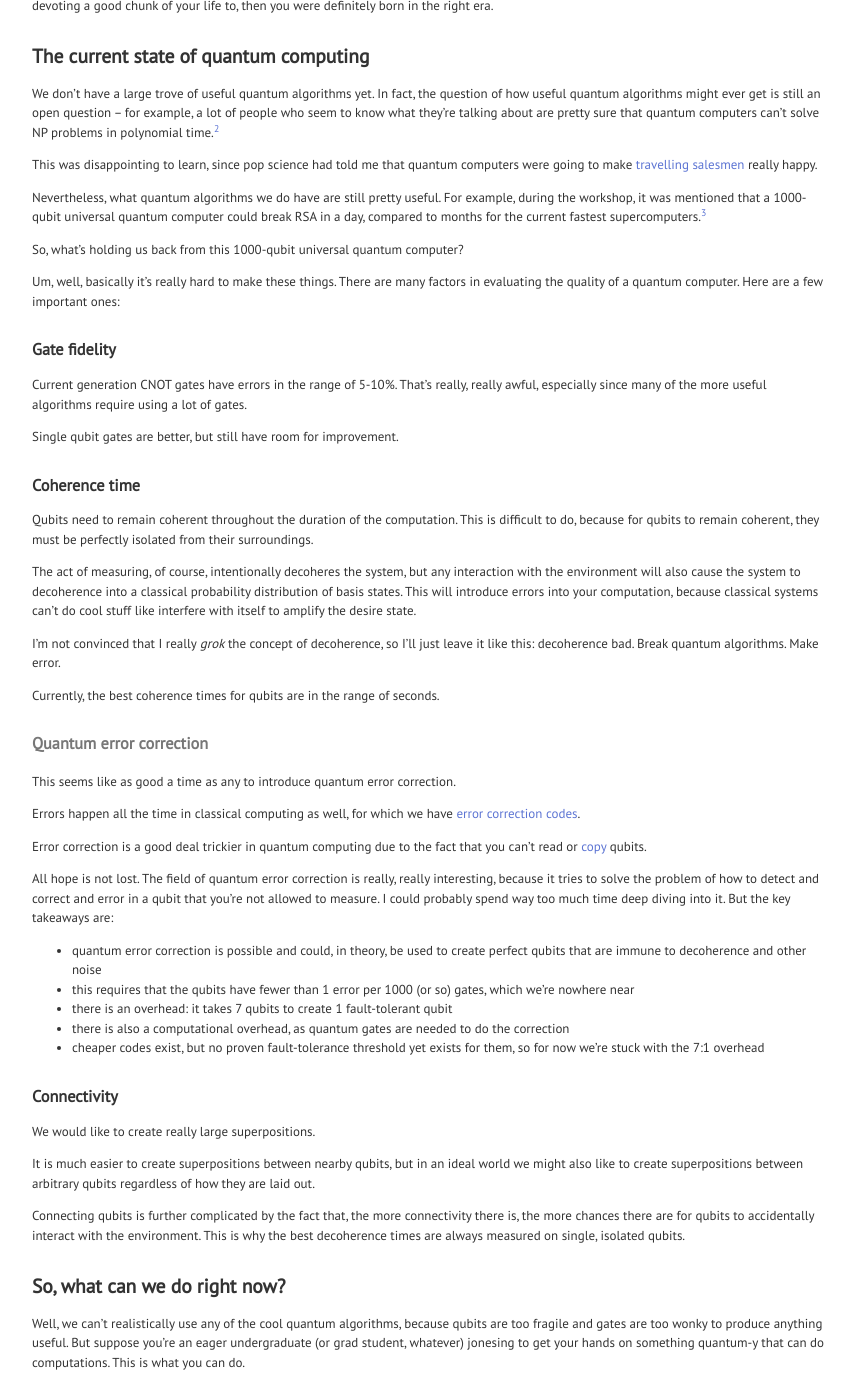
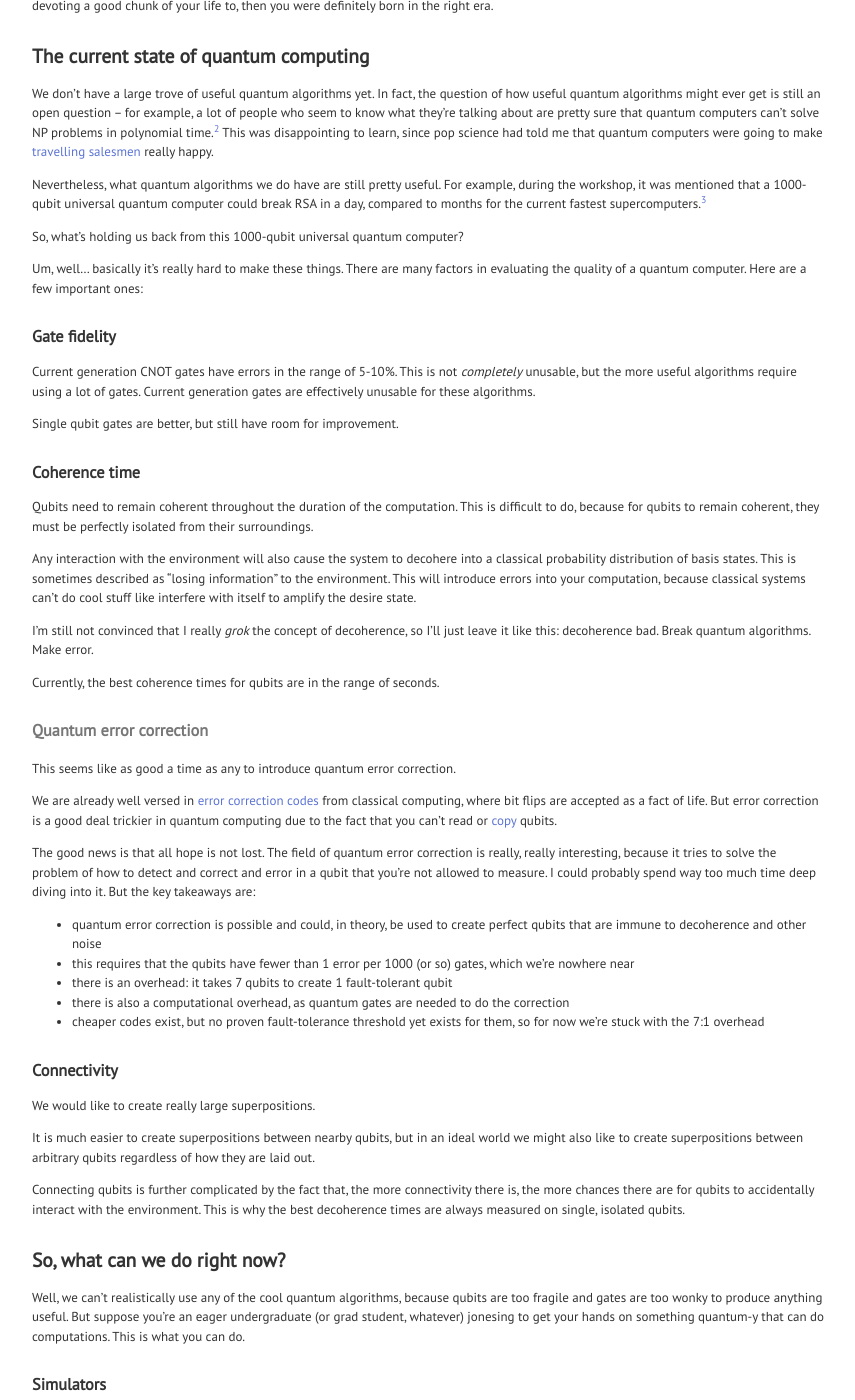
Before and after one commit to lsav/lise.me, a Jekyll site: the page built from _posts/2019-02-25-quantum-computing-workshop.md, in a window 1280 px wide and 1400 px high, scrolled down 4925 px. Shown: the whole window, without its empty margins (211-1066 px from the left). Built offline with Jekyll 4.4.1, drawn with Linux system fonts in a browser that asks for light colours; nearby versions of some CDN libraries; some of the changed text lies outside the part shown.

Commit message:
Grammar, phrasing edits for QC post

```diff
--- a/_posts/2019-02-25-quantum-computing-workshop.md
+++ b/_posts/2019-02-25-quantum-computing-workshop.md
@@ -201,19 +201,17 @@ Research into quantum algorithms is very active right now! If you think looking
 
 # The current state of quantum computing
 
-We don't have a large trove of useful quantum algorithms yet. In fact, the question of how useful quantum algorithms might ever get is still an open question -- for example, a lot of people who seem to know what they're talking about are pretty sure that quantum computers can't solve NP problems in polynomial time.[^2]
-
-This was disappointing to learn, since pop science had told me that quantum computers were going to make [travelling salesmen](https://en.wikipedia.org/wiki/Travelling_salesman_problem) really happy.
+We don't have a large trove of useful quantum algorithms yet. In fact, the question of how useful quantum algorithms might ever get is still an open question -- for example, a lot of people who seem to know what they're talking about are pretty sure that quantum computers can't solve NP problems in polynomial time.[^2] This was disappointing to learn, since pop science had told me that quantum computers were going to make [travelling salesmen](https://en.wikipedia.org/wiki/Travelling_salesman_problem) really happy.
 
 Nevertheless, what quantum algorithms we do have are still pretty useful. For example, during the workshop, it was mentioned that a 1000-qubit universal quantum computer could break RSA in a day, compared to months for the current fastest supercomputers.[^3]
 
 So, what's holding us back from this 1000-qubit universal quantum computer?
 
-Um, well, basically it's really hard to make these things. There are many factors in evaluating the quality of a quantum computer. Here are a few important ones:
+Um, well... basically it's really hard to make these things. There are many factors in evaluating the quality of a quantum computer. Here are a few important ones:
 
 ## Gate fidelity
 
-Current generation CNOT gates have errors in the range of 5-10%. That's really, really awful, especially since many of the more useful algorithms require using a lot of gates.
+Current generation CNOT gates have errors in the range of 5-10%. This is not _completely_ unusable, but the more useful algorithms require using a lot of gates. Current generation gates are effectively unusable for these algorithms.
 
 Single qubit gates are better, but still have room for improvement.
 
@@ -221,9 +219,9 @@ Single qubit gates are better, but still have room for improvement.
 
 Qubits need to remain coherent throughout the duration of the computation. This is difficult to do, because for qubits to remain coherent, they must be perfectly isolated from their surroundings.
 
-The act of measuring, of course, intentionally decoheres the system, but any interaction with the environment will also cause the system to decoherence into a classical probability distribution of basis states. This will introduce errors into your computation, because classical systems can't do cool stuff like interfere with itself to amplify the desire state.
+Any interaction with the environment will also cause the system to decohere into a classical probability distribution of basis states. This is sometimes described as "losing information" to the environment. This will introduce errors into your computation, because classical systems can't do cool stuff like interfere with itself to amplify the desire state.
 
-I'm not convinced that I really _grok_ the concept of decoherence, so I'll just leave it like this: decoherence bad. Break quantum algorithms. Make error.
+I'm still not convinced that I really _grok_ the concept of decoherence, so I'll just leave it like this: decoherence bad. Break quantum algorithms. Make error.
 
 Currently, the best coherence times for qubits are in the range of seconds.
 
@@ -232,11 +230,9 @@ Currently, the best coherence times for qubits are in the range of seconds.
 
 This seems like as good a time as any to introduce quantum error correction.
 
-Errors happen all the time in classical computing as well, for which we have [error correction codes](https://en.wikipedia.org/wiki/Error_correction_code).
+We are already well versed in [error correction codes](https://en.wikipedia.org/wiki/Error_correction_code) from classical computing, where bit flips are accepted as a fact of life. But error correction is a good deal trickier in quantum computing due to the fact that you can't read or [copy](https://en.wikipedia.org/wiki/No-cloning_theorem) qubits.
 
-Error correction is a good deal trickier in quantum computing due to the fact that you can't read or [copy](https://en.wikipedia.org/wiki/No-cloning_theorem) qubits.
-
-All hope is not lost. The field of quantum error correction is really, really interesting, because it tries to solve the problem of how to detect and correct and error in a qubit that you're not allowed to measure. I could probably spend way too much time deep diving into it. But the key takeaways are:
+The good news is that all hope is not lost. The field of quantum error correction is really, really interesting, because it tries to solve the problem of how to detect and correct and error in a qubit that you're not allowed to measure. I could probably spend way too much time deep diving into it. But the key takeaways are:
 
 - quantum error correction is possible and could, in theory, be used to create perfect qubits that are immune to decoherence and other noise
 - this requires that the qubits have fewer than 1 error per 1000 (or so) gates, which we're nowhere near
@@ -294,7 +290,7 @@ Step 4 is done on the quantum computer.
 Steps 3 and 5-8 are done on a classical computer. In brief, you're running a classical optimization routine on the classical computer, and the goal of the optimization routine is to minimize (or maximize) the output of the quantum computer, which the classical computer treats as a black box.
 
 ![Visualization of the variational quantum eigensolver](/assets/images/2019/hybrid-classical.png){: width="50%"}
-<span class="caption">An illustration of how hybric classical-quantum algorithms work. Yanked from 1Qbit's slides.</span>
+<span class="caption">An illustration of how hybric quantum-classical algorithms work. Yanked from 1Qbit's slides.</span>
 
 The hybrid approach has been successfully applied to modelling small atoms. It is also capable of finding solutions to some NP-complete problems (e.g., [max-cut](https://grove-docs.readthedocs.io/en/latest/qaoa.html#our-first-np-hard-problem)), though no one would give me an estimate of the runtime for this, not even in terms of the number of optimization steps.
 
@@ -306,9 +302,7 @@ But let's not be too down on the adiabatic quantum computer -- up until not that
 
 # Quantum supremacy
 
-The immediate goal for a lot of quantum computing researchers is to demonstrate quantum supremacy: one single example of a real life problem being solved on a quantum computer faster than on the best classical computer.
-
-Rigetti is currently offering a [$1M prize](https://medium.com/rigetti/the-rigetti-quantum-advantage-prize-8976492c5c64) for this, by the way.
+The immediate goal for a lot of quantum computing researchers is to demonstrate quantum supremacy: one single example of a real life problem being solved on a quantum computer faster than on the best classical computer. (Rigetti is currently offering a [$1M prize](https://medium.com/rigetti/the-rigetti-quantum-advantage-prize-8976492c5c64) for this, by the way.)
 
 This has not been achieved yet, despite certain past claims by the company-that-shall-not-be-named that it has done so.
 
```
Also changed, not shown: other parts of _posts/2019-02-25-quantum-computing-workshop.md (+5 -5 lines).
